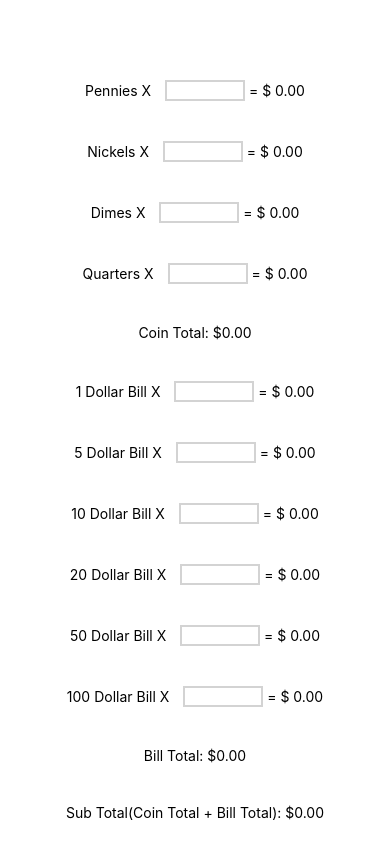
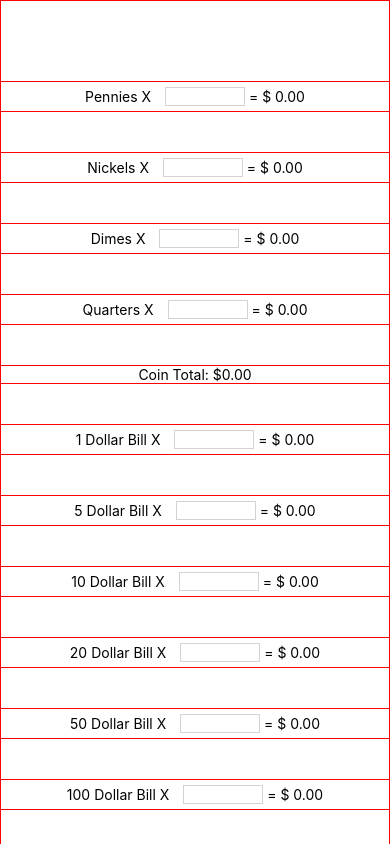
Before and after one commit to OthankQ/Closure, a React Native app: screen / in a window 390 px wide. Built offline with nearby package versions, Linux system fonts and the light colour scheme.

Commit message:
Change styling, add border for styling fix

```diff
--- a/App.js
+++ b/App.js
@@ -88,7 +88,7 @@ export default function App() {
 
       {/* Total counted minus the opening amount */}
       <View style={styles.row}>
-        <Text>Grand Total: $ {grandTotal}</Text>
+        <Text>Grand Total(Sub Total - Opening Amount): $ {grandTotal}</Text>
       </View>
 
       {/* Total amount recorded on the register. */}
@@ -99,7 +99,7 @@ export default function App() {
 
       {/* Shows how much you are short or over or even by. */}
       <View style={styles.row}>
-        <Text>Result: $ {(grandTotal - recordedAmount).toFixed(2)}</Text>
+        <Text>Result(Grand Total - Recorded Total): $ {(grandTotal - recordedAmount).toFixed(2)}</Text>
       </View>
 
 
@@ -115,15 +115,19 @@ const styles = StyleSheet.create({
     flexGrow:1,
     justifyContent: 'center',
     alignItems: 'center',
-    padding: 80
+    padding: 80,
+    borderColor: 'red',
+    borderWidth: 1
   },
 
   input: {
-    borderWidth: 2,  // size/width of the border
+    borderWidth: 1,  // size/width of the border
     borderColor: 'lightgrey',  // color of the border
     paddingLeft: 10,
     marginLeft: 10,
-    width: 80
+    width: 80,
+    marginTop: 5,
+    marginBottom: 5
   },
 
   row: {
@@ -132,6 +136,8 @@ const styles = StyleSheet.create({
     marginBottom: 40,
     alignItems: 'center',
     justifyContent: 'center',
-    width: 300
+    width: 400,
+    borderColor: 'red',
+    borderWidth: 1
   }
 });
--- a/components/Counter.js
+++ b/components/Counter.js
@@ -18,10 +18,12 @@ export default function Counter(props) {
 const styles = StyleSheet.create({
 
     input: {
-        borderWidth: 2,  // size/width of the border
+        borderWidth: 1,  // size/width of the border
         borderColor: 'lightgrey',  // color of the border
         paddingLeft: 10,
         marginLeft: 10,
-        width: 80
+        width: 80,
+        marginTop: 5,
+        marginBottom: 5
     }
 })
```
